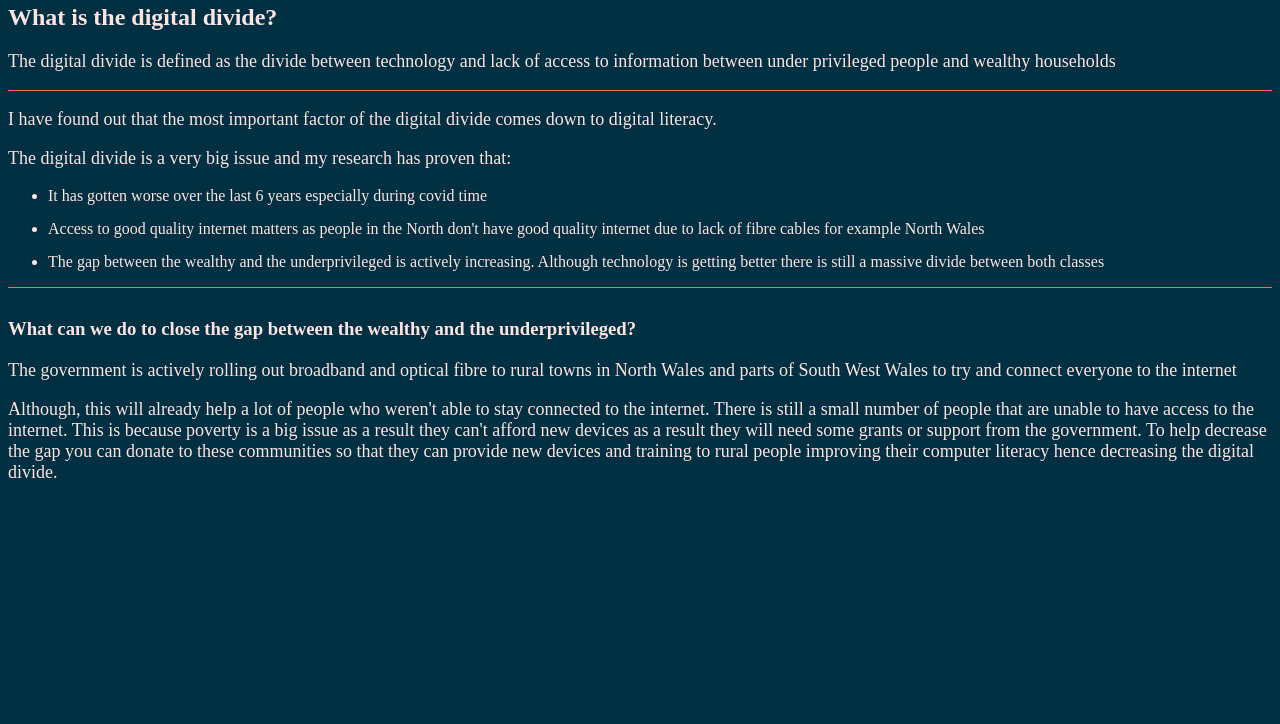
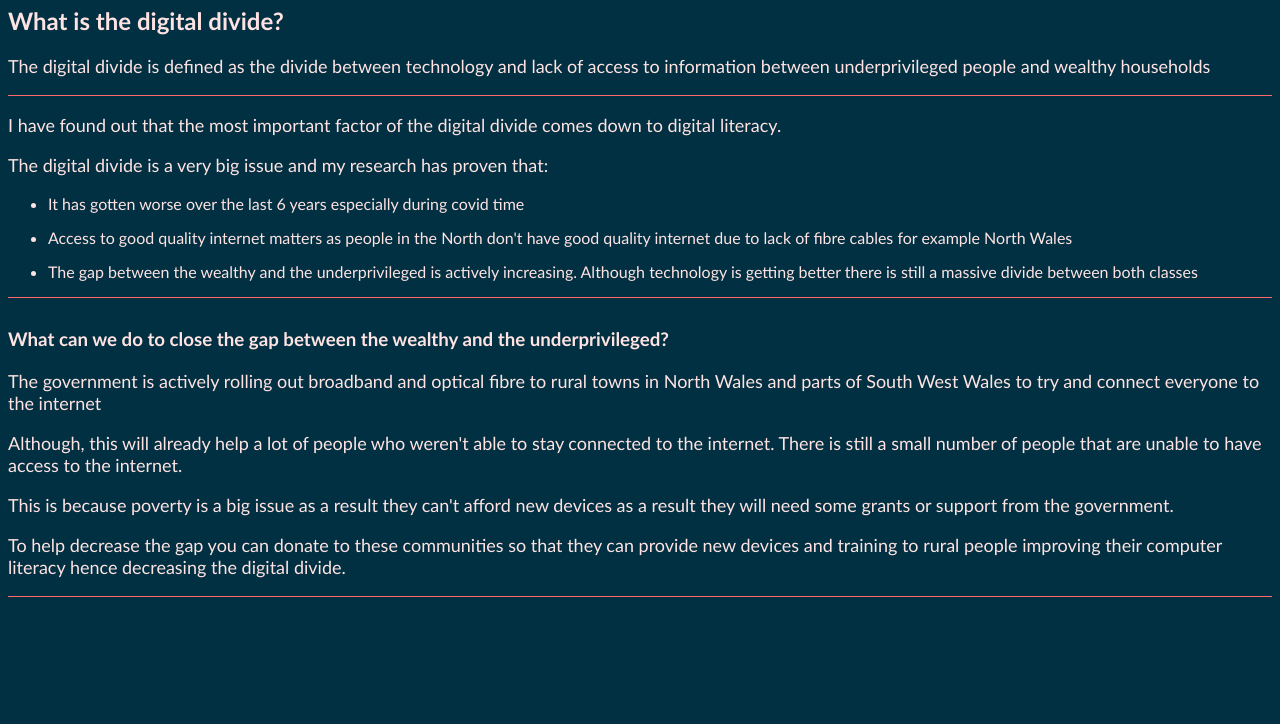
Before and after one commit to vishywashy/DigitalDivideWebsite, a plain HTML site: page index.html in a window 1280 px wide. Shown: the part 76-800 px from the top of the page. Drawn offline with Linux system fonts and the light colour scheme.

Commit message:
Changed the font

```diff
--- a/index.html
+++ b/index.html
@@ -10,7 +10,7 @@
     <h1>My research findings on the digital divide</h1>
     <h2>What is the digital divide?</h2>
     <p>The digital divide is defined as the divide between technology and lack of access to information
-    between under privileged people and wealthy households</p>
+    between underprivileged people and wealthy households</p>
 
     <hr>
     <p>I have found out that the most important factor of the digital divide comes down to digital literacy.</p>
@@ -25,10 +25,10 @@
     <hr>
     <h3>What can we do to close the gap between the wealthy and the underprivileged?</h3>
     <p>The government is actively rolling out broadband and optical fibre to rural towns in North Wales and parts of South West Wales to try and connect everyone to the internet</p>
-    <p>Although, this will already help a lot of people who weren't able to stay connected to the internet. There is still a small number of people that are unable to have access to the internet.
-        This is because poverty is a big issue as a result they can't afford new devices as a result they will need some grants or support from the government.
-        To help decrease the gap you can donate to these communities so that they can provide new devices and training to rural people improving their computer literacy hence decreasing the digital divide.
-    </p>
+    <p>Although, this will already help a lot of people who weren't able to stay connected to the internet. There is still a small number of people that are unable to have access to the internet.</p>
+    <p>This is because poverty is a big issue as a result they can't afford new devices as a result they will need some grants or support from the government.</p>
+    <p>To help decrease the gap you can donate to these communities so that they can provide new devices and training to rural people improving their computer literacy hence decreasing the digital divide.</p>
+    <hr>
 
 
 
--- a/style.css
+++ b/style.css
@@ -1,6 +1,7 @@
 body{
   background-color:rgb(0, 48, 65);
   color: rgb(255, 227, 227);
+  font-family: Calibri;
 
 }
 li{
```
